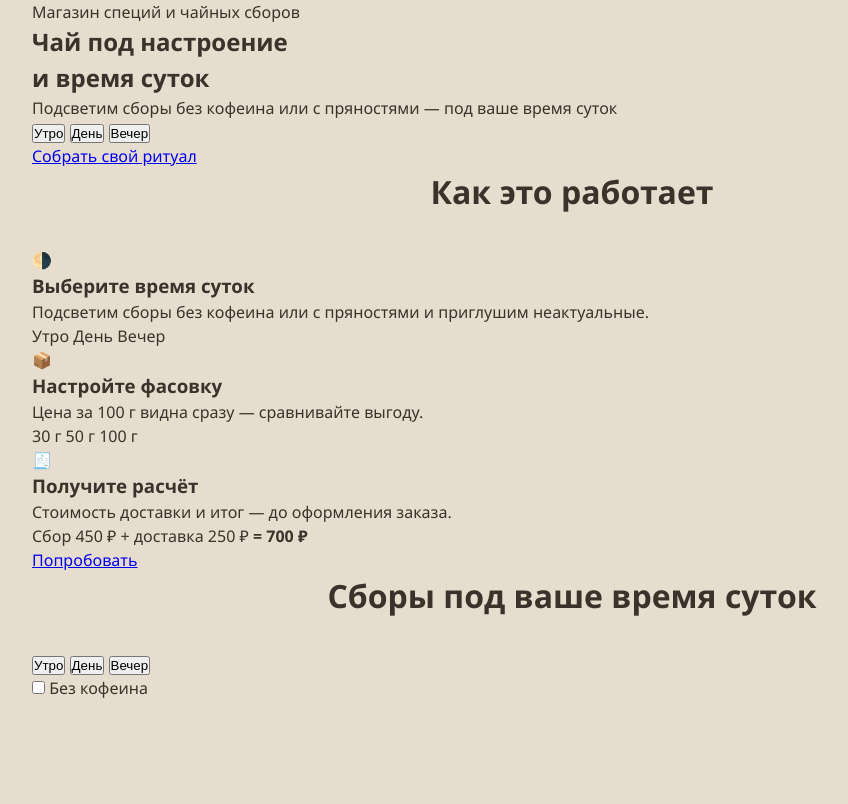
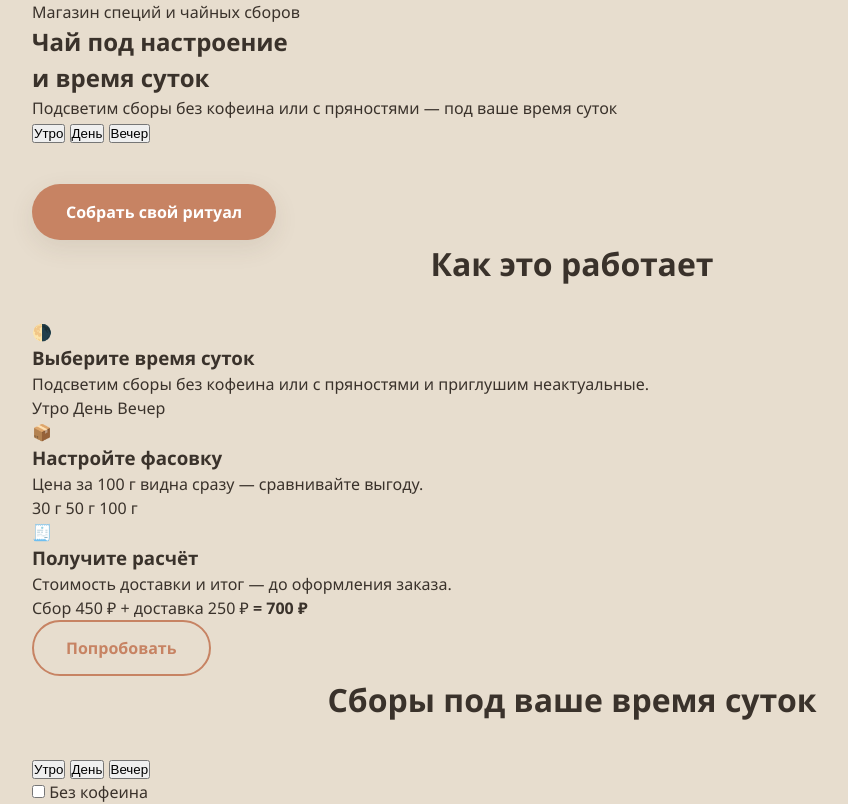
Before and after one commit to bhvishuk/shop_tea, a plain HTML site: page index.html in a window 1280 px wide. Shown: the whole page, without its empty margins (68-916 px from the left). Drawn offline with Linux system fonts and the light colour scheme.

Commit message:
стили кнопок

```diff
--- a/css/style.css
+++ b/css/style.css
@@ -63,3 +63,29 @@ body {
   text-align: center;
   color: var(--text);
 }
+
+/* кнопки */
+.btn {
+  display: inline-block;
+  padding: 14px 32px;
+  border-radius: 999px;
+  font-size: 1rem;
+  font-weight: 600;
+  text-decoration: none;
+  cursor: pointer;
+  border: 2px solid transparent;
+  transition: all var(--transition);
+}
+.btn--primary {
+  background: var(--accent);
+  color: #fff;
+  box-shadow: var(--shadow);
+  margin-top: 40px;
+}
+.btn--primary:hover { filter: brightness(1.06); transform: translateY(-2px); }
+.btn--ghost {
+  background: transparent;
+  border-color: var(--accent);
+  color: var(--accent);
+}
+.btn--ghost:hover { background: var(--accent-soft); }
```
